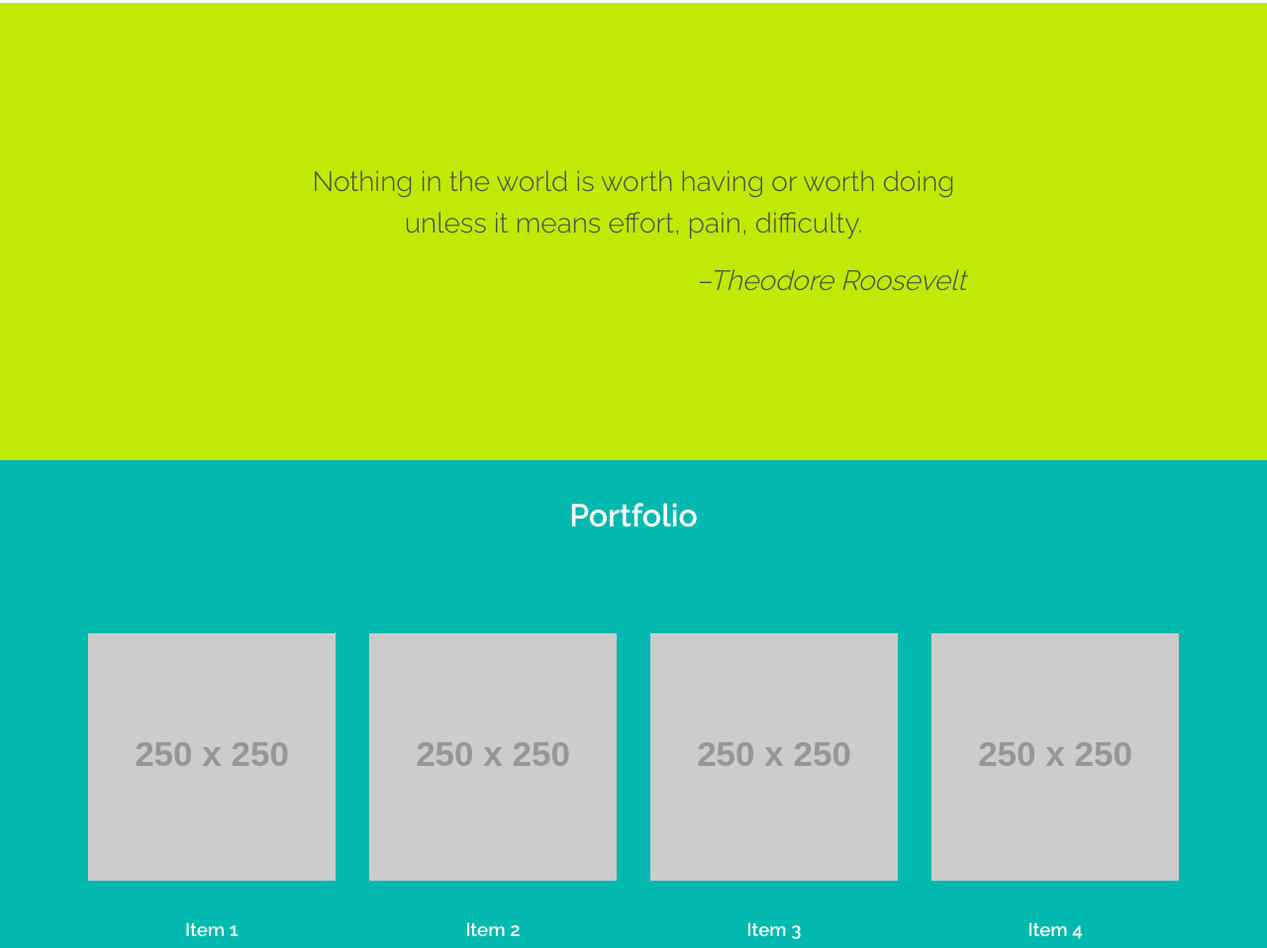
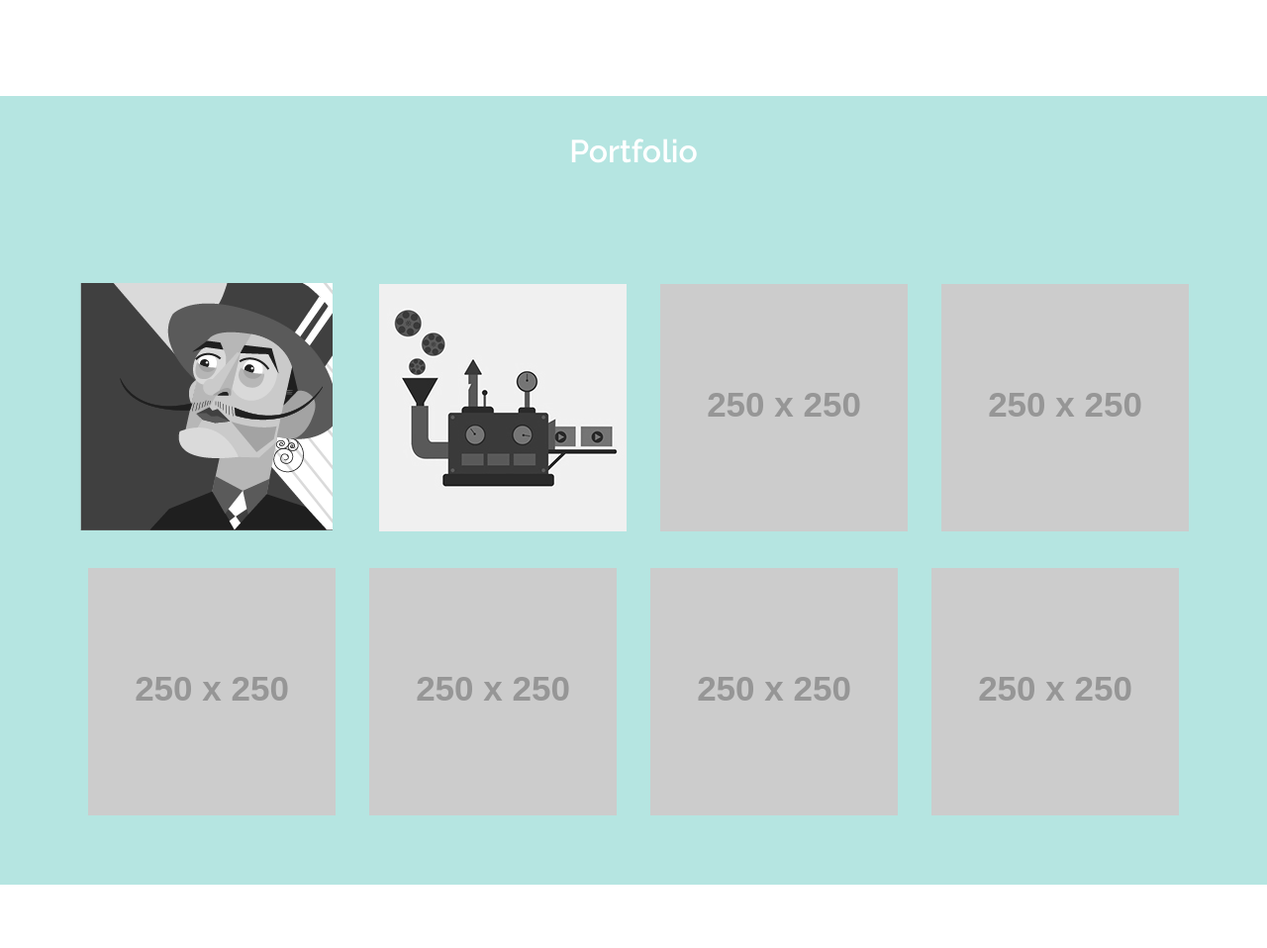
Before and after one commit to mcle0316/mcle0316.github.io, a plain HTML site: page index.html in a window 1280 px wide. Shown: the part 1306-2264 px from the top of the page at 99% size. Drawn offline with nearby package versions, Linux system fonts and the light colour scheme; placeholder pictures from the web are drawn by us.

Commit message:
removed a section. added a few portfolio pieces

```diff
--- a/css/main.css
+++ b/css/main.css
@@ -46,7 +46,7 @@ h3 {
 */
 /*-------------------------------------- Header --------------------------------------------*/
 .top-bar {
-	background-color: rgba(255,255,255,0.90);
+	background-color: rgba(255,255,255,0.95);
 	padding: 28px 15px;
 	position:fixed;
 	width: 100%;
@@ -121,27 +121,15 @@ a.menu-link {
 .quote-section {
 	background-color: #beea06;
 	padding: 10rem 5rem;
+	margin: 0 auto;
 }
 
-.quote-section div {
-	text-align: center;
-	font-size: 28px;
-	width: 60%;
-	margin: 0 auto;
-	position:relative;
-}
 
-.quote-section blockquote {
-	margin: 0;
+.quote-section img{
+	width: 200px;
 	display: inline;
-	color: #534741;
-}
+	margin: 10px;
 
-cite {
-	display: block;
-	text-align:right;
-	margin-top: 16px;
-	color: #534741;
 }
 
 
@@ -157,6 +145,7 @@ cite {
 .about-type {
 	width: 50%;
 	margin-right: 10%;
+	margin-top: 70px;
 	float: right;
 	color: #272727;
 	line-height: 2rem;
@@ -165,11 +154,13 @@ cite {
 
 .about-section h2 {
 	margin: 0;
-	color: #01b9ae;
+	color: #ed4c54;
 }
 
 .about-img {
-	margin-left: 7.5rem;
+	margin-left: 10rem;
+	width: 250px;
+	top: -10px;
 }
 
 .mobile {
@@ -180,7 +171,7 @@ cite {
 /*-------------------------------Portfolio Section--------------------------------------*/
 
 .portfolio-header {
-	background-color: #01b9ae;
+	background-color: #b5e5e1;
 	color: white;
 	text-align: center;
 	padding: 2rem 0 2rem;
@@ -191,7 +182,7 @@ cite {
 
 }
 .portfolio-work {
-	background-color:#01b9ae;
+	background-color:#b5e5e1;
 	padding: 3rem 3rem;
 	text-align: center;
 
@@ -275,9 +266,7 @@ cite {
 }
 
 
-contact-section img{
-	width: 20%;
-}
+
 
 .contact-section h2 {
 	text-align: center;
--- a/index.html
+++ b/index.html
@@ -44,7 +44,7 @@
 <!--------------------------------------------About Section------------------------------------>
 <section class="about-section" id="about">
 
-   <img class="about-img"src="img/about.png">
+   <img class="about-img"src="img/about.svg">
 
     <div class="about-type">
      <h2>About Me</h2>
@@ -61,16 +61,23 @@
 </section>
 
 <!------------------------------------------Quote Section------------------------------------->
+
+<!--
 <section class="quote-section">
-	<div>
-    	<blockquote>Nothing in the world is worth having or worth doing
-unless it means effort, pain, difficulty.</blockquote>
-	<cite>&#8211;Theodore Roosevelt</cite>
+	<h2>Some Programs I can use...</h2>
+    <div class="adobe-icons">
+    	<img src="img/photoshop.svg">
+        <img src="img/illustrator.svg">
+        <img src="img/indesign.svg">
+        <img src="img/dreamweaver.svg">
+
     </div>
+
+
 </section>
 
 
-
+-->
 
 <!------------------------------------- Portfolio Section-------------------------------------->
 
@@ -91,7 +98,7 @@ unless it means effort, pain, difficulty.</blockquote>
 
 	<!-- portfolio item -->
 	<div class="portfolio-item" id="p-item-1">
-    	<img src="http://placehold.it/450x600/bbd532/ffffff">
+    	<img src="img/dali.png">
         <div class="port-description">
         <h3>Portfolio Item 1</h3>
         <p>Lorem Ipsum is simply dummy text of the printing and typesetting industry. Lorem Ipsum has been the industry's standard dummy text ever since the 1500s, when an unknown printer took a galley of type and scrambled it to make a type specimen book. It has survived not only five centuries, but also the leap into electronic typesetting, remaining essentially unchanged. It was popularised in the 1960s with the release of Letraset sheets containing Lorem Ipsum passages, and more recently with desktop publishing software like Aldus PageMaker including versions of Lorem Ipsum.</p>
@@ -102,7 +109,7 @@ unless it means effort, pain, difficulty.</blockquote>
 
 	<!-- portfolio item -->
 	<div class="portfolio-item" id="p-item-2">
-    <img src="http://placehold.it/450x450/de0092/ffffff">
+    <img src="img/lightjar.jpg">
         <div class="port-description">
     	<h3>Portfolio Item 2</h3>
         <p>Lorem Ipsum is simply dummy text of the printing and typesetting industry. Lorem Ipsum has been the industry's standard dummy text ever since the 1500s. It was popularised in the 1960s with the release of Letraset sheets containing Lorem Ipsum passages, and more recently with desktop publishing software like Aldus PageMaker including versions of Lorem Ipsum.</p>
@@ -175,36 +182,32 @@ unless it means effort, pain, difficulty.</blockquote>
 
 <section class="portfolio-work">
 	<a href="#p-item-1">
-    	<img src="http://placehold.it/250x250/bbd532/ffffff">
-        <h3>Item 1</h3>
+    	<img src="img/dali-thumb.png">
     </a>
     <a href="#p-item-2">
-        <img src="http://placehold.it/250x250/de0092/ffffff">
-        <h3>Item 2</h3>
+        <img src="img/lightjar-thumb.jpg">
     </a>
     <a href="#p-item-3">
         <img src="http://placehold.it/250x250/7c00b6/ffffff">
-        <h3>Item 3</h3>
     </a>
     <a href="#p-item-4">
         <img src="http://placehold.it/250x250/ed1c24/ffffff">
-        <h3>Item 4</h3>
     </a>
     <a href="#p-item-5">
         <img src="http://placehold.it/250x250/d1ca00/ffffff">
-        <h3>Item 5</h3>
+
     </a>
     <a href="#p-item-6">
         <img src="http://placehold.it/250x250/2e8200/ffffff">
-        <h3>Item 6</h3>
+
     </a>
     <a href="#p-item-7">
         <img src="http://placehold.it/250x250/e98400/ffffff">
-        <h3>Item 7</h3>
+
     </a>
     <a href="#p-item-8">
         <img src="http://placehold.it/250x250/004850/ffffff">
-        <h3>Item 8</h3>
+
     </a>
 </section>
 
```
Also changed, not shown: img/about.png, img/about.svg (added), img/dali-thumb.png (added), img/dali.png (added), img/dreamweaver.svg (added), img/illustrator.svg (added), img/indesign.svg (added), img/lightjar-thumb.jpg (added), img/lightjar.jpg (added), img/photoshop.svg (added).
